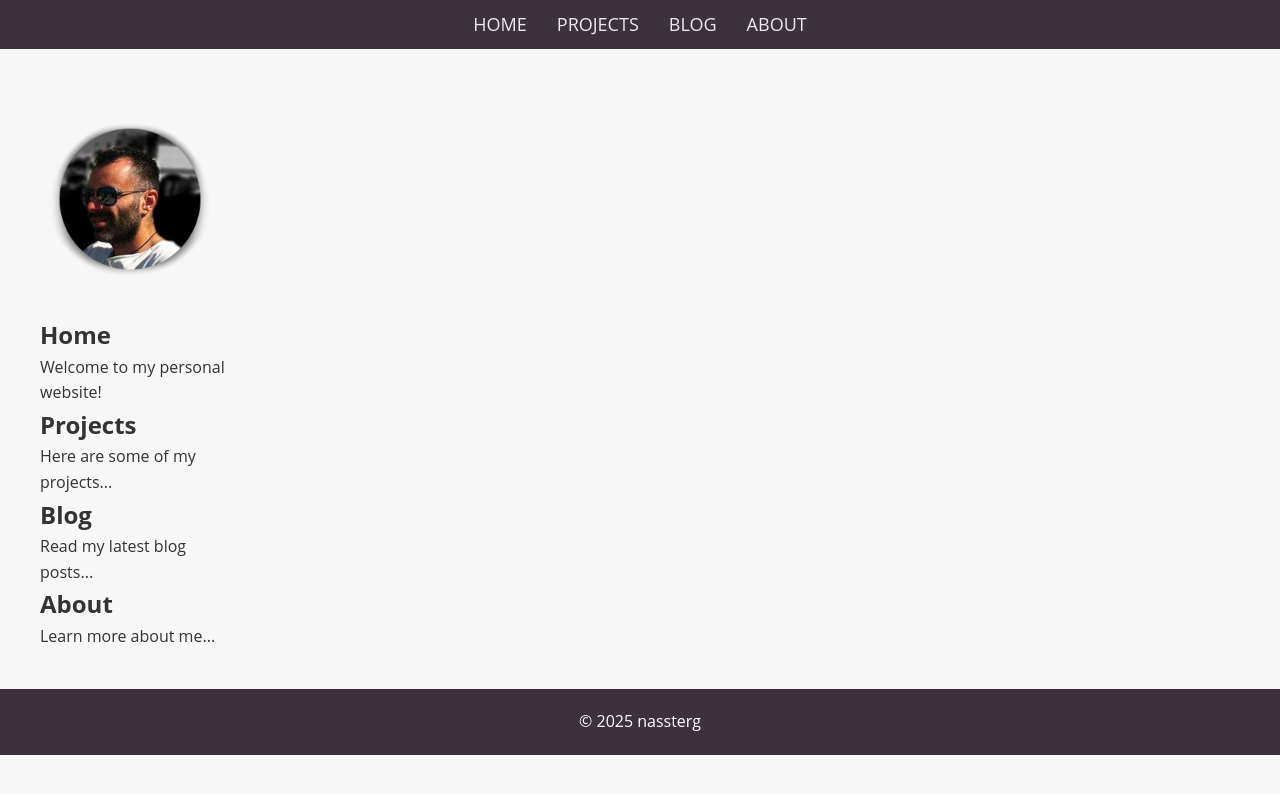
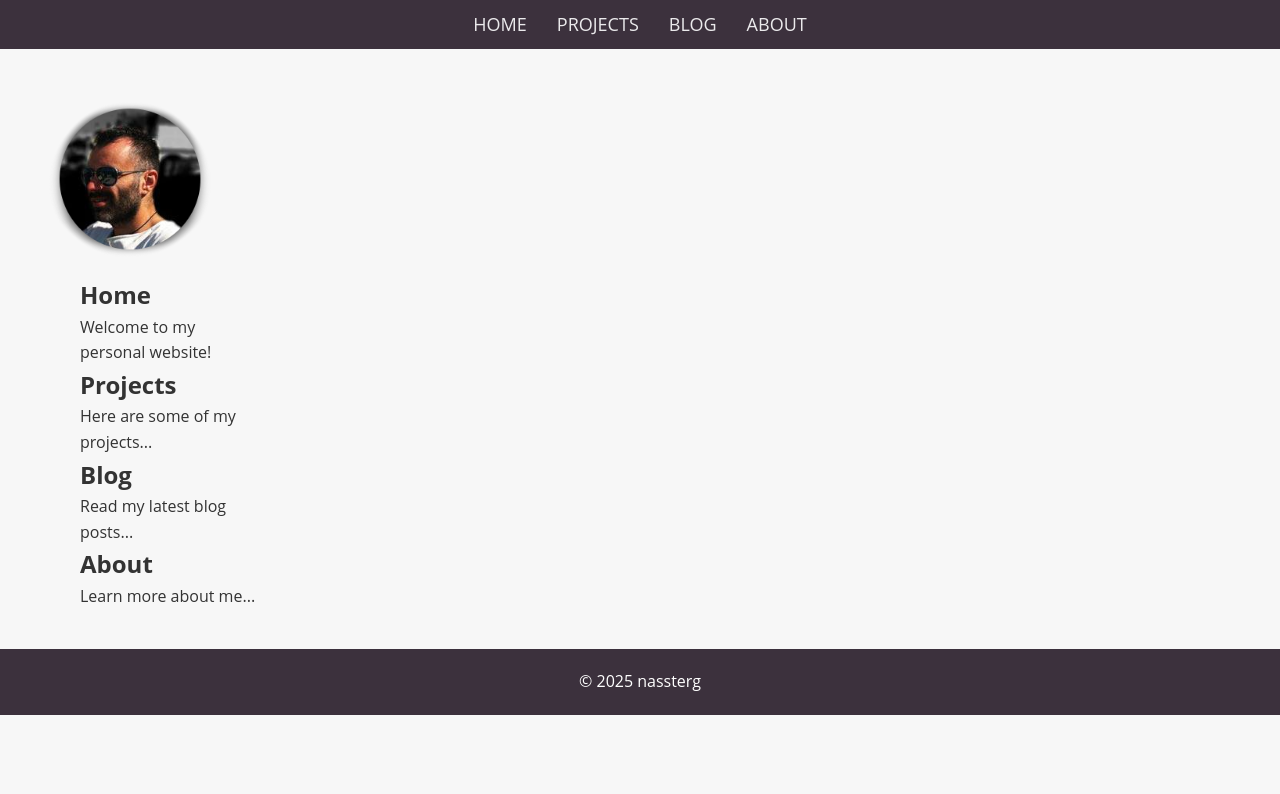
Before and after one commit to nassterg/nassterg.github.io, a Jekyll site: the page built from README.md, in a window 1280 px wide. Shown: the top 794 px of the page. Built offline with Jekyll 4.4.1, drawn with Linux system fonts in a browser that asks for light colours; our own code applies the rules of GitHub Pages for plain Markdown files.

Commit message:
Update style.css

```diff
--- a/assets/css/style.css
+++ b/assets/css/style.css
@@ -61,7 +61,7 @@ body {
     flex-direction: column;
     align-items: flex-start; /* Align logo to the left */
     justify-content: flex-start; /* Align logo to the top */
-    margin-top: 20px; /* Align logo with the top */
+    margin-top: 0; /* Remove the top margin */
 }
 
 /* Logo styles */
@@ -76,7 +76,8 @@ body {
     display: flex;
     flex-direction: column; /* Stack menu items vertically */
     justify-content: flex-start;
-    margin-top: 20px; /* Same as the logo margin */
+    margin-top: 0; /* Remove the top margin */
+    padding-left: 40px; /* Adds space to the left of the menu */
     width: 75%; /* Ensure the content area takes up enough width */
 }
 
```
